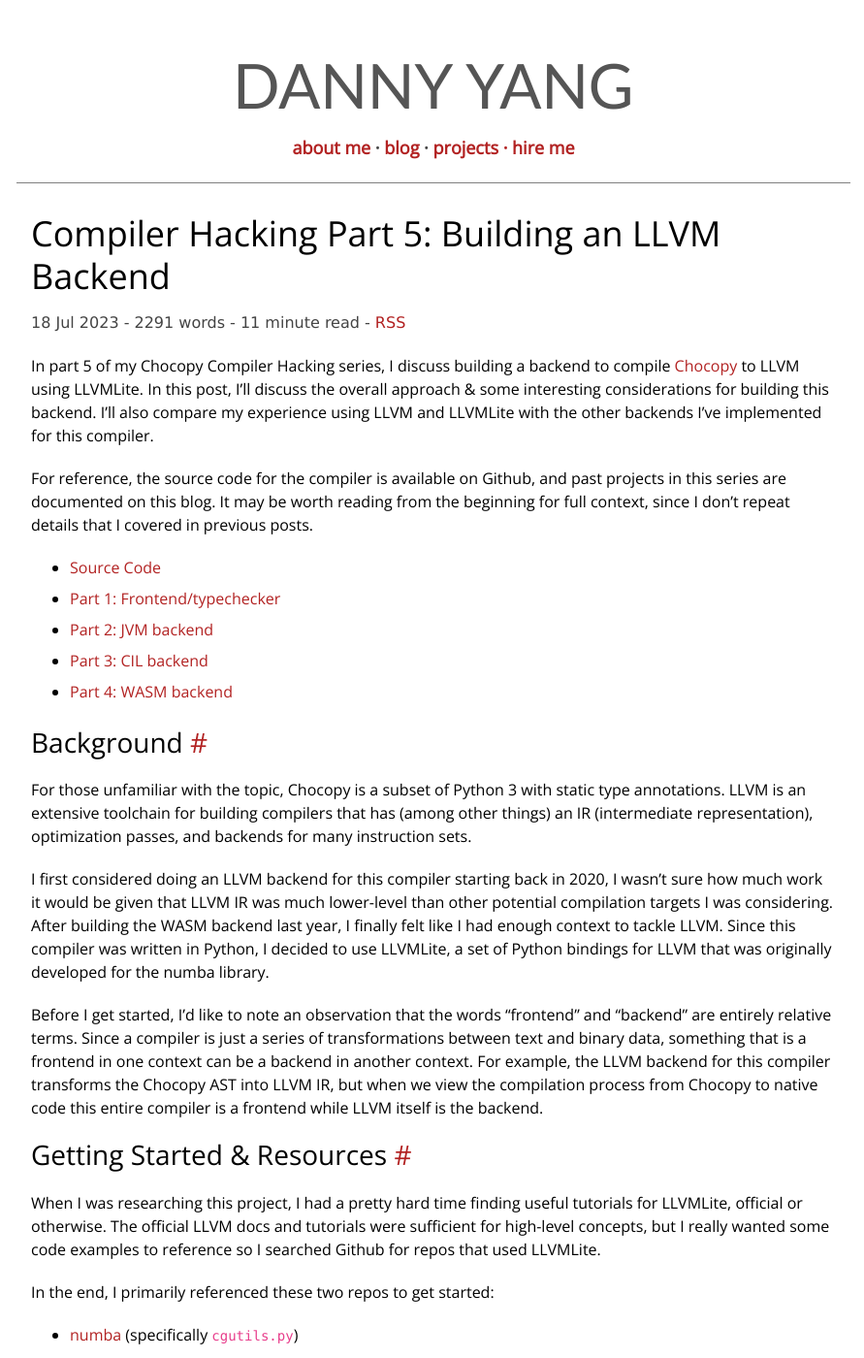
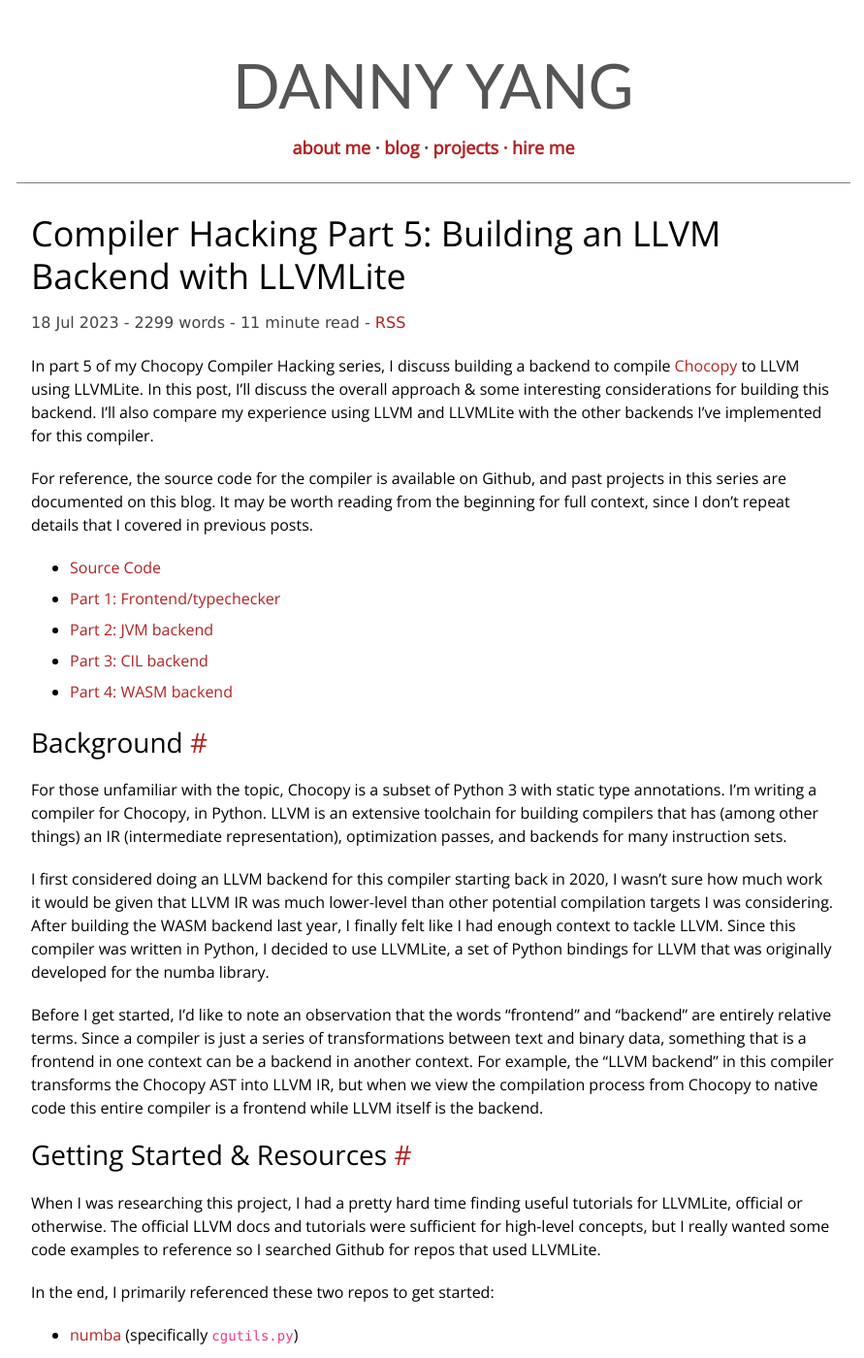
Before and after one commit to yangdanny97/yangdanny97.github.io, a Jekyll site: the page built from _posts/2023-07-18-chocopy-llvm-backend.md, in a window 1280 px wide and 1400 px high. Shown: the whole window at 97% size, without its empty margins (193-1084 px from the left). Built offline with Jekyll 4.4.1, drawn with Linux system fonts in a browser that asks for light colours; comment, search, counter and statistics services are not loaded.

Commit message:
edit content

```diff
--- a/_posts/2023-07-18-chocopy-llvm-backend.md
+++ b/_posts/2023-07-18-chocopy-llvm-backend.md
@@ -1,7 +1,7 @@
 ---
 layout: post
-title: "Compiler Hacking Part 5: Building an LLVM Backend"
-description: "Building a LLVM compiler backend for Chocopy, a subset of Python 3"
+title: "Compiler Hacking Part 5: Building an LLVM Backend with LLVMLite"
+description: "Building a LLVM compiler backend for Chocopy, a subset of Python 3, using LLVMLite"
 date: 2023-07-18
 category: "Compilers"
 tag: "Technical"
@@ -20,11 +20,11 @@
 
 ## Background
 
-For those unfamiliar with the topic, Chocopy is a subset of Python 3 with static type annotations. LLVM is an extensive toolchain for building compilers that has (among other things) an IR (intermediate representation), optimization passes, and backends for many instruction sets.
+For those unfamiliar with the topic, Chocopy is a subset of Python 3 with static type annotations. I'm writing a compiler for Chocopy, in Python. LLVM is an extensive toolchain for building compilers that has (among other things) an IR (intermediate representation), optimization passes, and backends for many instruction sets.
 
 I first considered doing an LLVM backend for this compiler starting back in 2020, I wasn't sure how much work it would be given that LLVM IR was much lower-level than other potential compilation targets I was considering. After building the WASM backend last year, I finally felt like I had enough context to tackle LLVM. Since this compiler was written in Python, I decided to use LLVMLite, a set of Python bindings for LLVM that was originally developed for the numba library.
 
-Before I get started, I'd like to note an observation that the words "frontend" and "backend" are entirely relative terms. Since a compiler is just a series of transformations between text and binary data, something that is a frontend in one context can be a backend in another context. For example, the LLVM backend for this compiler transforms the Chocopy AST into LLVM IR, but when we view the compilation process from Chocopy to native code this entire compiler is a frontend while LLVM itself is the backend.
+Before I get started, I'd like to note an observation that the words "frontend" and "backend" are entirely relative terms. Since a compiler is just a series of transformations between text and binary data, something that is a frontend in one context can be a backend in another context. For example, the "LLVM backend" in this compiler transforms the Chocopy AST into LLVM IR, but when we view the compilation process from Chocopy to native code this entire compiler is a frontend while LLVM itself is the backend.
 
 ## Getting Started & Resources
 
```
Also changed, not shown: _posts/2023-07-12-dried-vegetable-almond-soup.md (+1 -1 lines).
